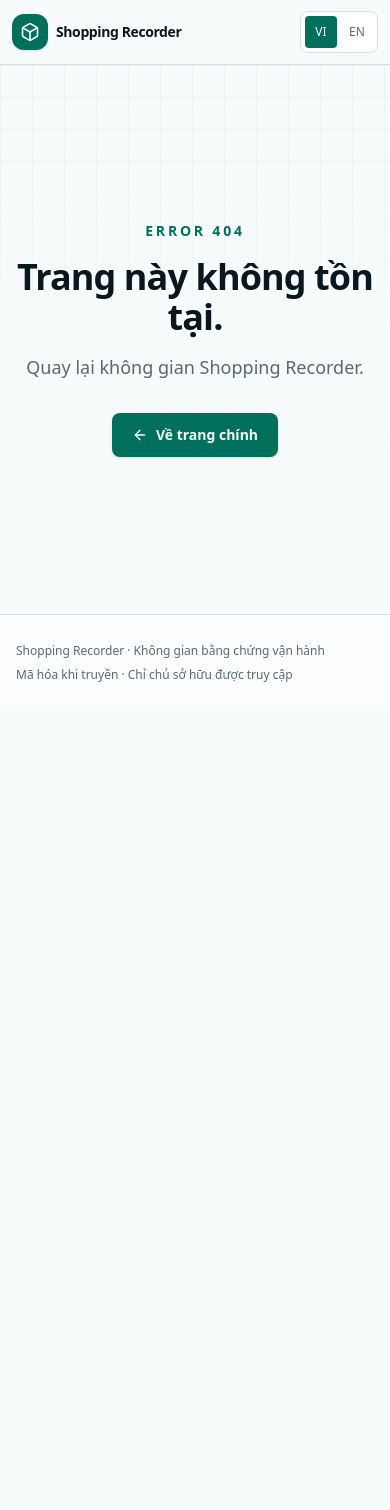
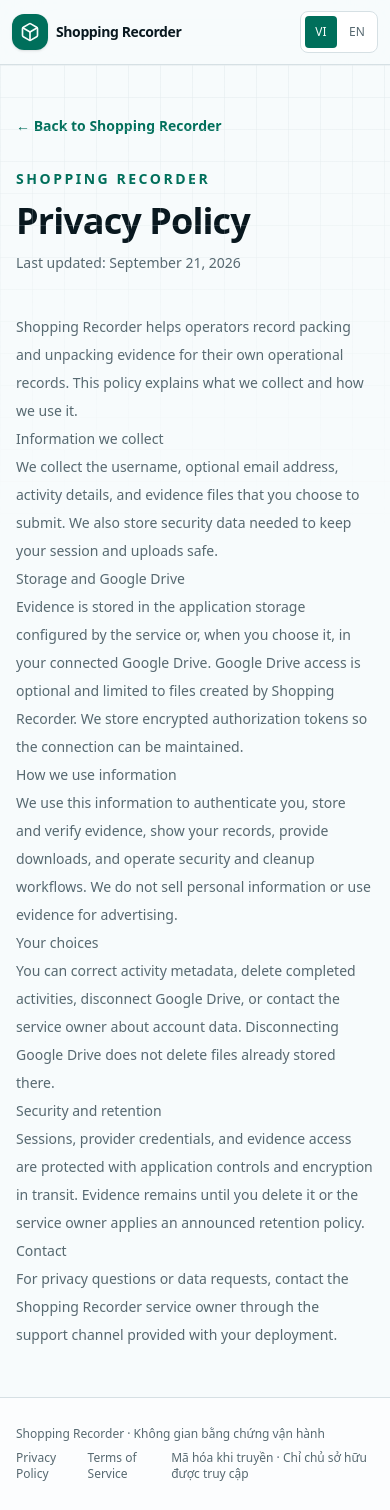
Before and after one commit to marcobui92/shopping-recorder, a React (Vite) app in the folder web/: page /privacy in a window 390 px wide. Before the commit the page ends 844 px from the top, so only its background shows below. Built offline with nearby package versions, Linux system fonts and the light colour scheme; no server answers.

Commit message:
Add public privacy and terms pages

```diff
--- a/web/src/App.tsx
+++ b/web/src/App.tsx
@@ -3,6 +3,7 @@ import { Link, NavLink, Route, Routes } from 'react-router-dom'
 
 import { HomePage } from './pages/HomePage'
 import { NotFoundPage } from './pages/NotFoundPage'
+import { LegalPage } from './pages/LegalPage'
 import { I18nProvider, LanguageSwitcher, useI18n } from './i18n'
 
 export function App() {
@@ -31,13 +32,15 @@ function AppContent() {
         <div aria-hidden="true" className="page-grid pointer-events-none absolute inset-x-0 top-0 h-[34rem] opacity-70" />
         <Routes>
           <Route path="/" element={<HomePage />} />
+          <Route path="/privacy" element={<LegalPage kind="privacy" />} />
+          <Route path="/terms" element={<LegalPage kind="terms" />} />
           <Route path="*" element={<NotFoundPage />} />
         </Routes>
       </main>
       <footer className="border-t bg-card/60">
         <div className="mx-auto flex max-w-7xl flex-col gap-2 px-4 py-7 text-xs text-muted-foreground sm:flex-row sm:items-center sm:justify-between sm:px-6 lg:px-8">
           <span>Shopping Recorder · {t('Operational evidence workspace')}</span>
-          <span>{t('Encrypted in transit · Owner-authorized access')}</span>
+          <nav aria-label="Legal" className="flex gap-4"><Link className="hover:text-foreground hover:underline" to="/privacy">Privacy Policy</Link><Link className="hover:text-foreground hover:underline" to="/terms">Terms of Service</Link><span>{t('Encrypted in transit · Owner-authorized access')}</span></nav>
         </div>
       </footer>
     </div>
--- /dev/null
+++ b/web/src/pages/LegalPage.tsx
@@ -0,0 +1,45 @@
+import { Link } from 'react-router-dom'
+
+type LegalPageProps = { kind: 'privacy' | 'terms' }
+
+export function LegalPage({ kind }: LegalPageProps) {
+  const privacy = kind === 'privacy'
+  return (
+    <article className="mx-auto max-w-3xl px-4 py-12 sm:px-6 lg:px-8">
+      <Link className="text-sm font-semibold text-primary hover:underline" to="/">← Back to Shopping Recorder</Link>
+      <p className="mt-8 text-sm font-semibold uppercase tracking-[0.18em] text-primary">Shopping Recorder</p>
+      <h1 className="mt-3 text-4xl font-semibold tracking-tight">{privacy ? 'Privacy Policy' : 'Terms of Service'}</h1>
+      <p className="mt-3 text-sm text-muted-foreground">Last updated: September 21, 2026</p>
+
+      {privacy ? <div className="prose mt-10 max-w-none text-sm leading-7 text-muted-foreground">
+        <p>Shopping Recorder helps operators record packing and unpacking evidence for their own operational records. This policy explains what we collect and how we use it.</p>
+        <h2>Information we collect</h2>
+        <p>We collect the username, optional email address, activity details, and evidence files that you choose to submit. We also store security data needed to keep your session and uploads safe.</p>
+        <h2>Storage and Google Drive</h2>
+        <p>Evidence is stored in the application storage configured by the service or, when you choose it, in your connected Google Drive. Google Drive access is optional and limited to files created by Shopping Recorder. We store encrypted authorization tokens so the connection can be maintained.</p>
+        <h2>How we use information</h2>
+        <p>We use this information to authenticate you, store and verify evidence, show your records, provide downloads, and operate security and cleanup workflows. We do not sell personal information or use evidence for advertising.</p>
+        <h2>Your choices</h2>
+        <p>You can correct activity metadata, delete completed activities, disconnect Google Drive, or contact the service owner about account data. Disconnecting Google Drive does not delete files already stored there.</p>
+        <h2>Security and retention</h2>
+        <p>Sessions, provider credentials, and evidence access are protected with application controls and encryption in transit. Evidence remains until you delete it or the service owner applies an announced retention policy.</p>
+        <h2>Contact</h2>
+        <p>For privacy questions or data requests, contact the Shopping Recorder service owner through the support channel provided with your deployment.</p>
+      </div> : <div className="prose mt-10 max-w-none text-sm leading-7 text-muted-foreground">
+        <p>These Terms govern your use of Shopping Recorder, an operational workspace for recording packing and unpacking evidence.</p>
+        <h2>Your account</h2>
+        <p>You are responsible for keeping your credentials private and for activity recorded under your account. Provide accurate information and do not share access to evidence you are required to protect.</p>
+        <h2>Acceptable use</h2>
+        <p>Use the service lawfully and only for evidence you are authorized to collect and store. Do not attempt to bypass access controls, upload malicious content, interfere with the service, or access another operator's records.</p>
+        <h2>Storage providers</h2>
+        <p>The service may use application storage and optional Google Drive storage. Provider availability, quotas, and outages can affect uploads and retrieval. You remain responsible for choosing an appropriate storage provider and retaining any required business copy.</p>
+        <h2>Evidence and deletion</h2>
+        <p>You retain responsibility for the content you submit. Deleting an activity removes it from the application and starts provider cleanup; provider-side cleanup may take time after an outage or disconnected account.</p>
+        <h2>Availability</h2>
+        <p>Shopping Recorder is provided as configured for your deployment. Features may be changed to maintain security, comply with provider requirements, or improve the service.</p>
+        <h2>Contact</h2>
+        <p>For support or terms questions, contact the Shopping Recorder service owner through the support channel provided with your deployment.</p>
+      </div>}
+    </article>
+  )
+}
```
Also changed, not shown: web/vercel.json.
